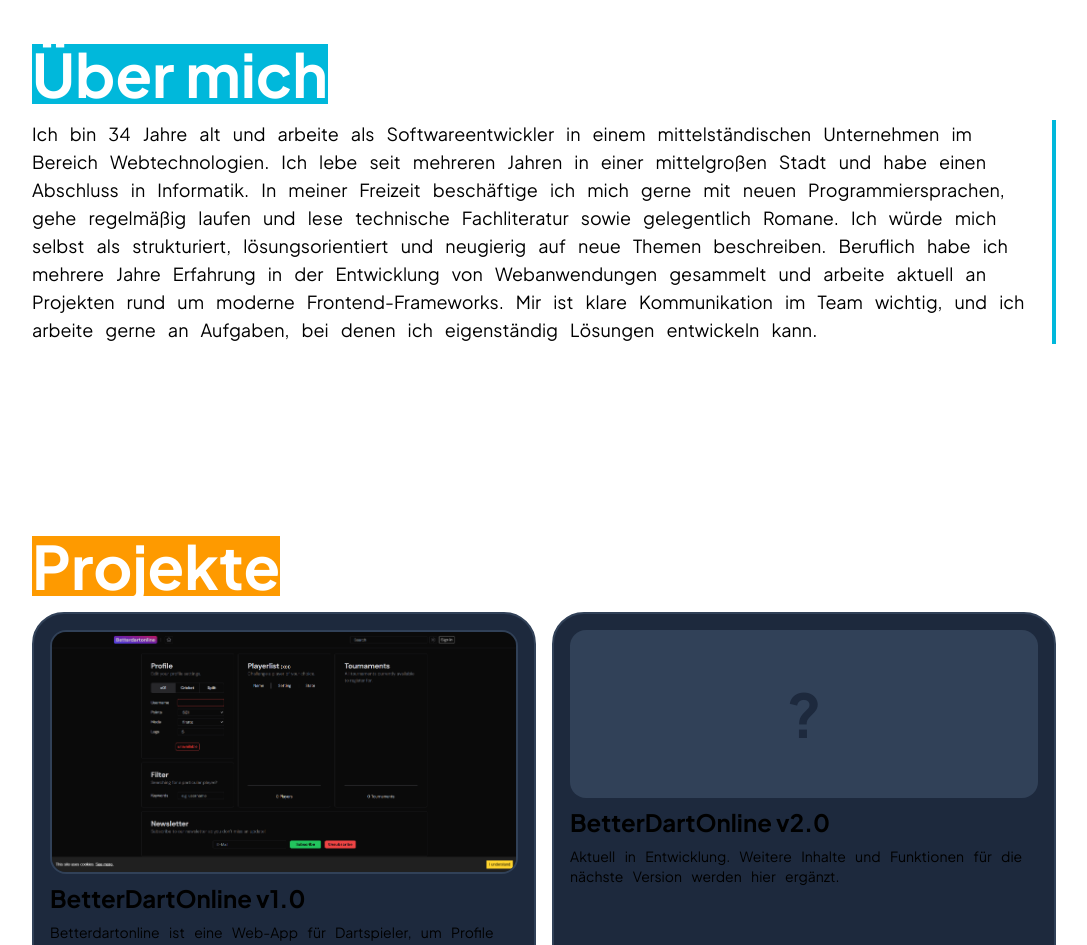
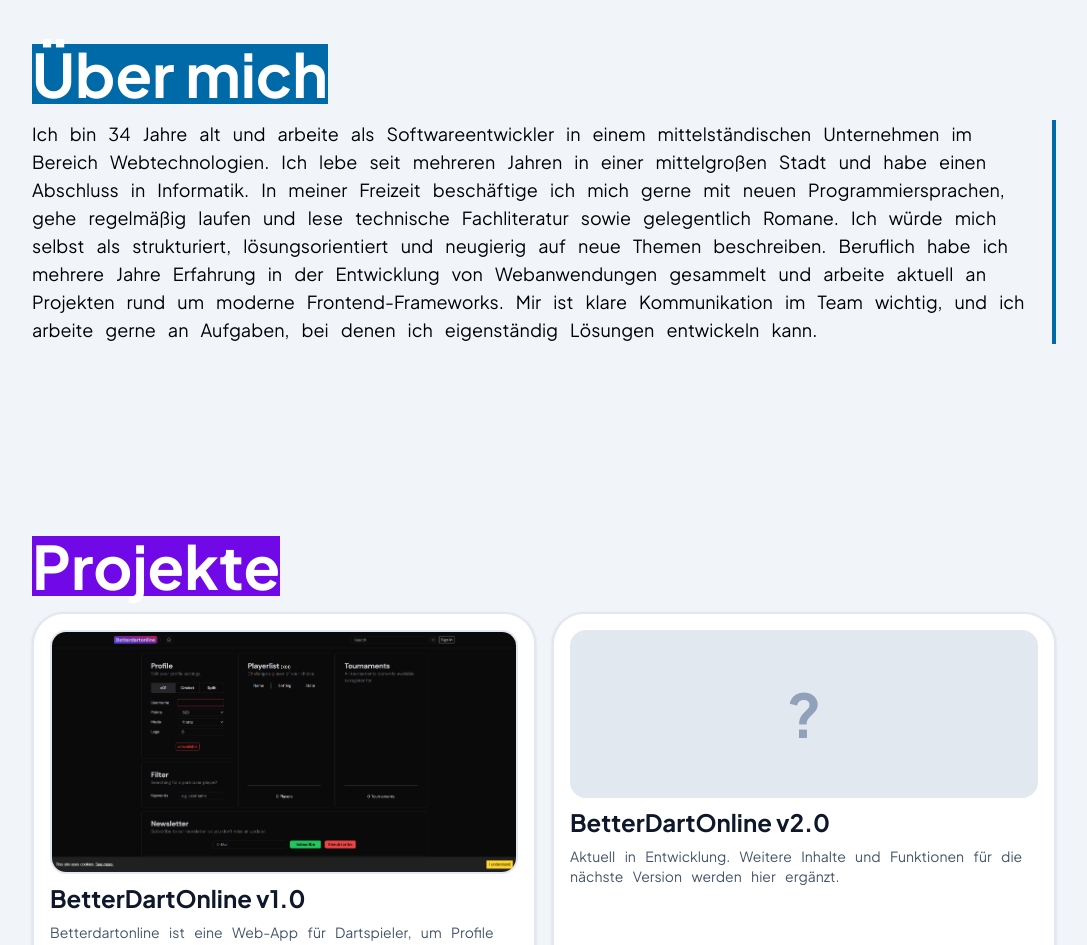
Before and after one commit to moritzbohrmann/moritzbohrmann_de, a React (Vite) app: page / in a window 1280 px wide. Shown: the part 880-1825 px from the top of the page, without its empty margins (96-1183 px from the left). Built offline with nearby package versions, Linux system fonts and the light colour scheme; a web font is replaced by a local one.

Commit message:
reworked light theme

```diff
--- a/src/AboutMe.tsx
+++ b/src/AboutMe.tsx
@@ -10,10 +10,10 @@ function AboutMe() {
         viewport={{ once: false, amount: 0.25 }}
         transition={{ duration: 0.4, ease: "easeOut" }}
       >
-        <span className="w-fit bg-cyan-500 text-4xl font-bold text-white sm:text-5xl lg:text-6xl dark:bg-green-400 dark:text-black">
+        <span className="w-fit bg-sky-700 text-4xl font-bold text-white sm:text-5xl lg:text-6xl dark:bg-green-400 dark:text-black">
           Über mich
         </span>
-        <span className="text-md border-r-4 border-cyan-500 pr-4 [word-spacing:0.5em] sm:text-lg dark:border-green-400">
+        <span className="text-md border-r-4 border-sky-700 pr-4 [word-spacing:0.5em] sm:text-lg dark:border-green-400">
           Ich bin 34 Jahre alt und arbeite als Softwareentwickler in einem
           mittelständischen Unternehmen im Bereich Webtechnologien. Ich lebe
           seit mehreren Jahren in einer mittelgroßen Stadt und habe einen
--- a/src/App.tsx
+++ b/src/App.tsx
@@ -38,10 +38,10 @@ function App() {
         >
           <path
             d="M0,96 C180,150 360,40 540,92 C720,144 900,52 1080,90 C1260,128 1440,46 1440,96 L1440,160 L0,160 Z"
-            className="fill-white transition-[fill] duration-300 dark:fill-slate-950"
+            className="fill-slate-100 transition-[fill] duration-300 dark:fill-slate-950"
           />
         </svg>
-        <div className="-mt-1 flex flex-1 justify-center bg-white transition-colors duration-300 dark:bg-slate-950">
+        <div className="-mt-1 flex flex-1 justify-center bg-slate-100 transition-colors duration-300 dark:bg-slate-950">
           <div className="flex flex-col gap-8 lg:w-full lg:max-w-6xl 2xl:max-w-7xl">
             <AboutMe />
             <Portfolio />
--- a/src/Portfolio.tsx
+++ b/src/Portfolio.tsx
@@ -4,22 +4,22 @@ import ArrowRight from "./assets/icons/arrow-right.svg";
 import { projects, type Project } from "./data/projects";
 
 const Card = ({ title, description, images, link }: Project) => (
-  <li className="flex h-full w-full flex-col gap-2 rounded-4xl border-2 border-slate-700 bg-slate-800 px-4 py-4 transition-all hover:scale-105 hover:rotate-2">
+  <li className="flex h-full w-full flex-col gap-2 rounded-4xl border-2 border-slate-200 bg-white px-4 py-4 text-slate-900 shadow-sm transition-all hover:scale-[1.02] hover:-rotate-1 dark:border-slate-700 dark:bg-slate-800 dark:text-white">
     {images && images.length > 0 ? (
       <img
         src={images[0]}
         alt={title}
-        className="min-h-32 w-full rounded-2xl border-2 border-slate-700 object-cover xl:min-h-42"
+        className="min-h-32 w-full rounded-2xl border-2 border-slate-200 object-cover xl:min-h-42 dark:border-slate-700"
       />
     ) : (
-      <div className="flex min-h-32 w-full rounded-2xl bg-slate-700 object-cover xl:min-h-42">
-        <span className="m-auto text-5xl font-bold text-slate-800 xl:text-6xl">
+      <div className="flex min-h-32 w-full rounded-2xl bg-slate-200 object-cover xl:min-h-42 dark:bg-slate-700">
+        <span className="m-auto text-5xl font-bold text-slate-400 xl:text-6xl dark:text-slate-800">
           ?
         </span>
       </div>
     )}
     <span className="text-xl font-bold xl:text-2xl">{title}</span>
-    <span className="xl:text-md text-sm text-wrap [word-spacing:0.5em]">
+    <span className="xl:text-md text-sm text-wrap text-slate-600 [word-spacing:0.5em] dark:text-slate-300">
       {description}
     </span>
     <div className="mt-auto flex justify-end">
@@ -46,7 +46,7 @@ function Portfolio() {
         viewport={{ once: false, amount: 0.25 }}
         transition={{ duration: 0.4, ease: "easeOut" }}
       >
-        <span className="w-fit bg-amber-500 text-4xl font-bold text-white sm:text-5xl lg:text-6xl dark:bg-indigo-400 dark:text-black">
+        <span className="w-fit bg-violet-700 text-4xl font-bold text-white sm:text-5xl lg:text-6xl dark:bg-indigo-400 dark:text-black">
           Projekte
         </span>
         <ul className="mt-2 grid grid-cols-1 gap-4 overflow-visible md:mt-0 md:grid-cols-2 2xl:grid-cols-3 2xl:gap-6">
--- a/src/index.css
+++ b/src/index.css
@@ -21,7 +21,7 @@ body,
   font-weight: 400;
   color: white;
   font-family: "Plus Jakarta Sans", sans-serif;
-  background-color: #76a9d4;
+  background-color: #dfeaf5;
 }
 
 html.dark {
@@ -35,7 +35,7 @@ button {
 body {
   margin: 0;
   min-height: 100vh;
-  background-color: #76a9d4;
+  background-color: #dfeaf5;
   transition: background-color 300ms ease;
 }
 
```
